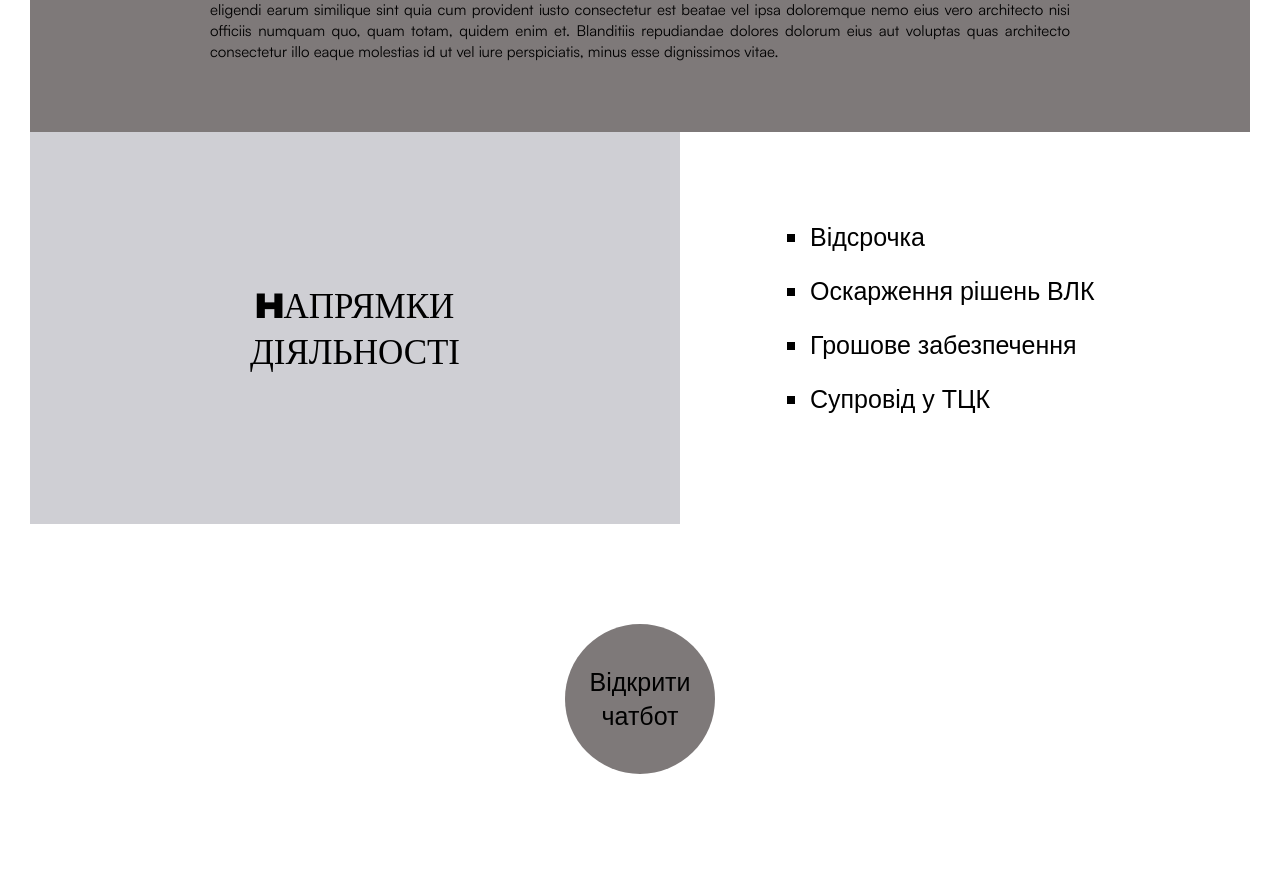
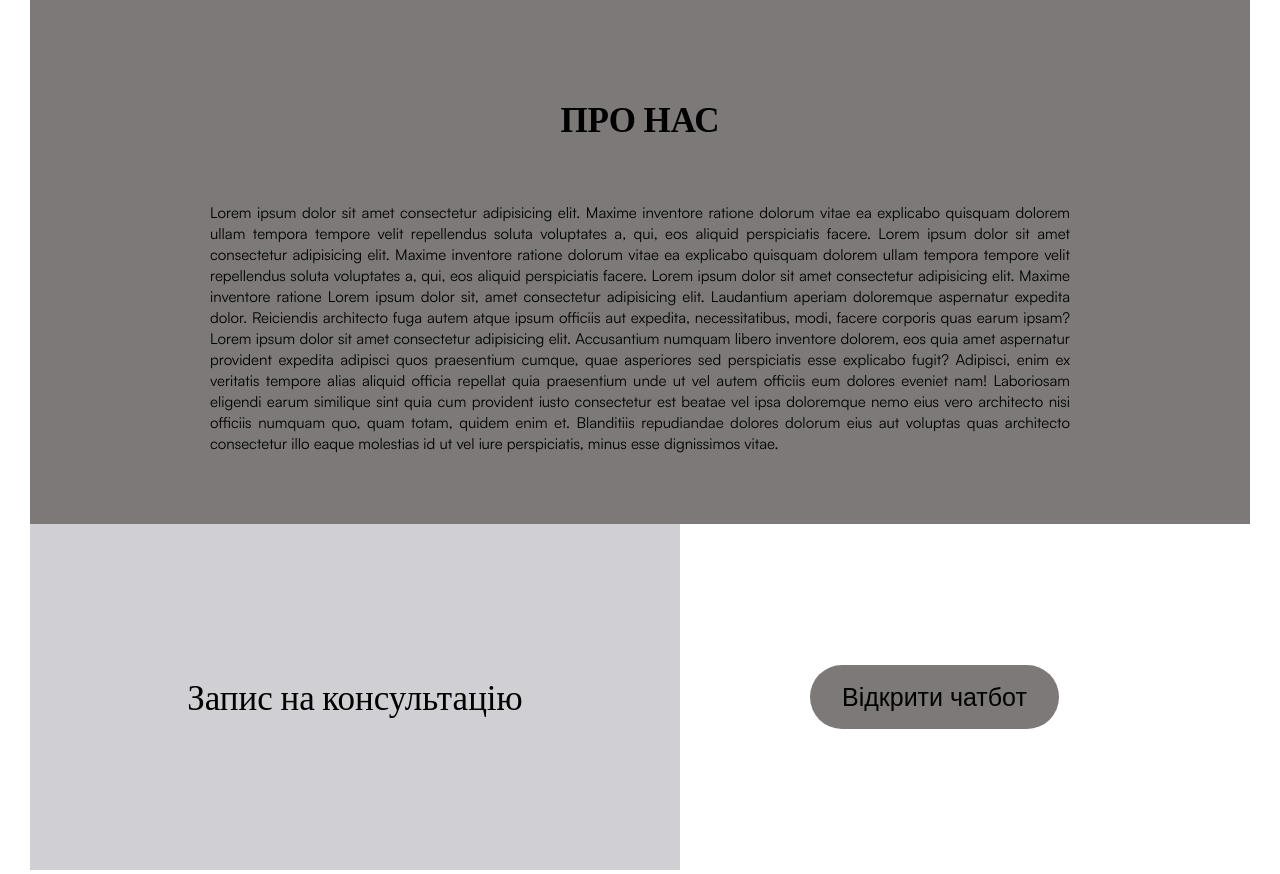
Before and after one commit to Victoria060187/zhykovskiy_project, a React (Create React App) app: page / in a window 1280 px wide. Shown: the part 1482-2356 px from the top of the page. Built offline with nearby package versions, Linux system fonts and the light colour scheme.

Commit message:
created chatbot container

```diff
--- a/package.json
+++ b/package.json
@@ -6,6 +6,7 @@
     "@testing-library/jest-dom": "^5.17.0",
     "@testing-library/react": "^13.4.0",
     "@testing-library/user-event": "^13.5.0",
+    "prop-types": "^15.8.1",
     "react": "^18.3.1",
     "react-dom": "^18.3.1",
     "react-scripts": "5.0.1",
--- a/src/App/App.js
+++ b/src/App/App.js
@@ -1,4 +1,5 @@
 import './App.scss';
+
 import Header from '../components/header/Header';
 import MainPage from '../components/mainPage/MainPage';
 import AboutUs from '../components/aboutUs/AboutUs';
@@ -13,9 +14,9 @@ function App() {
         <div className="main_page-content">
           <MainPage />
         </div>
+        <Activity />
         <AboutUs />
       </div>
-      <Activity />
       <Chatbot />
     </div>
   );
--- a/src/components/activity/Activity.jsx
+++ b/src/components/activity/Activity.jsx
@@ -3,7 +3,7 @@ import './Activity.css';
 function Activity() {
   return (
     <section className="activity">
-      <div className="container">
+      <div>
         <div className="activity_row">
           <div className="activity-title-container">
             <div className="activity-title"> Hапрямки діяльності</div>
--- a/src/components/chatbot/Chatbot.css
+++ b/src/components/chatbot/Chatbot.css
@@ -4,14 +4,12 @@
     border: none;
     color: black;
     padding: 15px 32px;
-    width: 150px;
-    height: 150px;
     text-align: center;
     text-decoration: none;
     display: inline-block;
     font-size: 25px;
     cursor: pointer;
-    border-radius: 50%;
+    border-radius: 62px;
     transition: background-color 0.3s;
     display: flex;
     justify-content: center;
@@ -30,3 +28,34 @@
 .chatbot-button-content {
   margin: 100px;
 }
+.chatbot-container {
+  position: fixed;
+  bottom: 10px;
+  right: 10px;
+  width: 300px;
+  height: 400px;
+  background-color: white;
+  border: 1px solid #ccc;
+  border-radius: 10px;
+  box-shadow: 0 0 10px rgba(0, 0, 0, 0.1);
+  padding: 20px;
+  z-index: 1000;
+}
+.chatbot_row {
+  display: flex;
+  column-gap: 30px;
+  align-items: center;
+  width: 100%;
+}
+.chatbot-title-container{
+  width: 650px;
+  background: rgba(64, 64, 84, 0.25)
+}
+.chatbot-title {
+	margin: 150px auto;
+	height: 100%;
+    width: 340px;
+    font-family: 'Integral';
+    font-size: 35px;
+    text-align: center;
+}
--- a/src/components/chatbot/Chatbot.jsx
+++ b/src/components/chatbot/Chatbot.jsx
@@ -1,18 +1,37 @@
 import './Chatbot.css';
+import { useState } from 'react';
 
-function Chatbot(onClick) {
+function Chatbot() {
+  const [isChatbotOpen, setChatbotOpen] = useState(false);
+
+  const handleChatbotToggle = () => {
+    setChatbotOpen(!isChatbotOpen);
+  };
+
   return (
     <section className="chatbot">
       <div className="container">
-        <div className="chatbot-button-container">
-          <div className="chatbot-button-content">
-            <button type="button" className="chatbot-button" onClick={onClick}>
-              Відкрити чатбот
-            </button>
+        <div className="chatbot_row">
+          <div className="chatbot-title-container">
+            <div className="chatbot-title"> Запис на консультацію</div>
+          </div>
+          <div className="chatbot-button-container">
+            <div className="chatbot-button-content">
+              <button type="button" className="chatbot-button" onClick={handleChatbotToggle}>
+                Відкрити чатбот
+              </button>
+              {isChatbotOpen && (
+                <div className="chatbot-container">
+                  {/* Здесь можно вставить компонент вашего чатбота */}
+                  <p>Чатбот відкрит!</p>
+                </div>
+              )}
+            </div>
           </div>
         </div>
       </div>
     </section>
   );
 }
+
 export default Chatbot;
```
Also changed, not shown: 1 other file (tests, documents, lock files or other folders).
